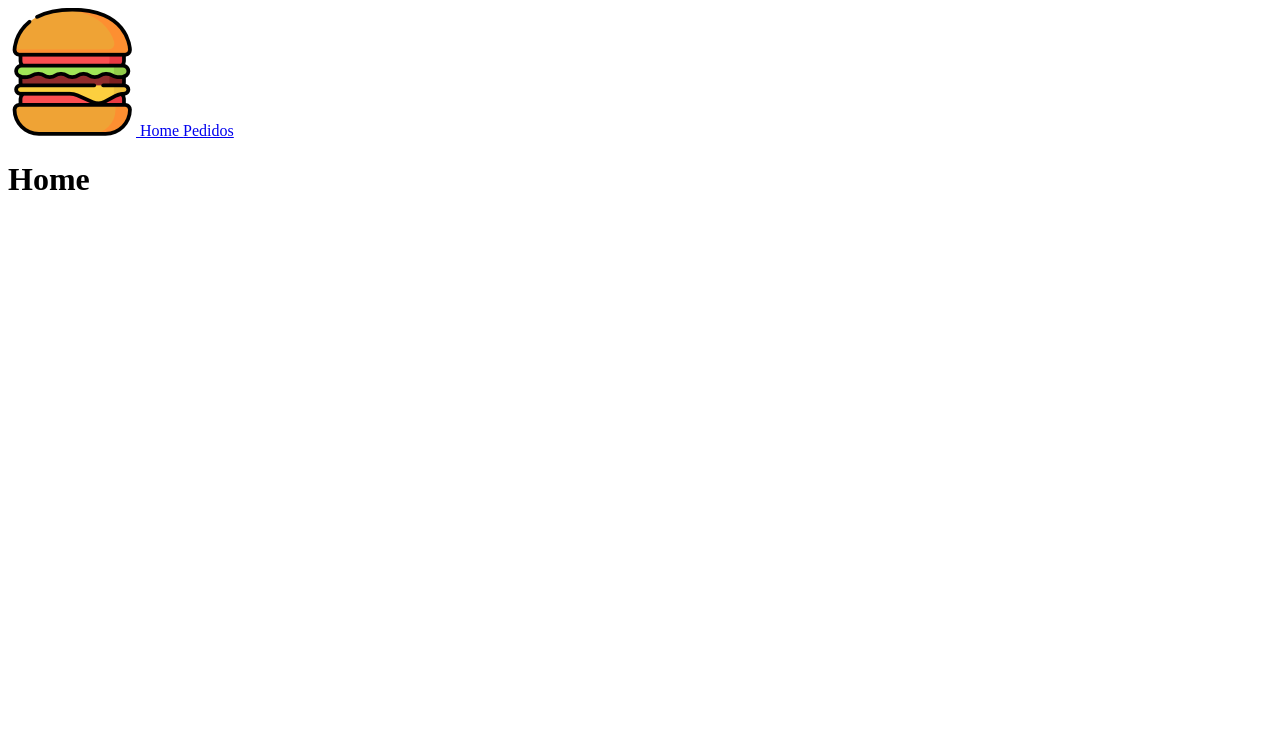
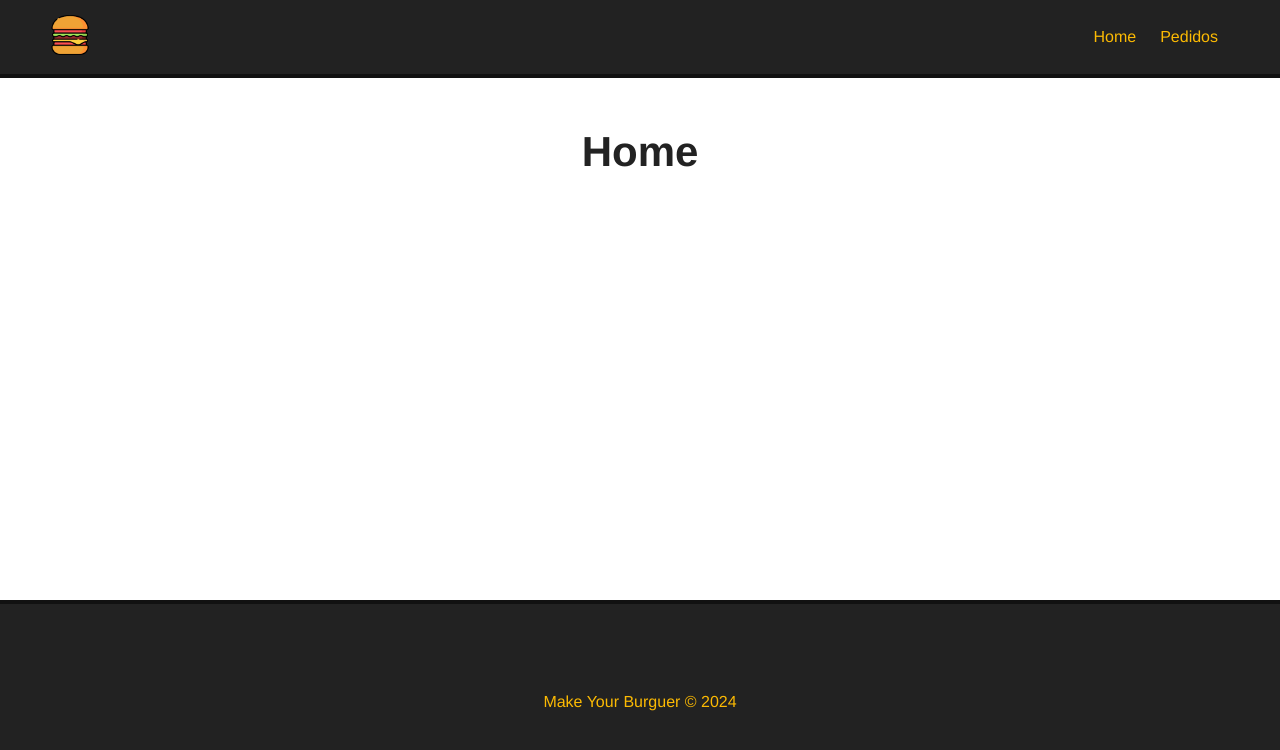
Before and after one commit to DevMatheusMarques/project-make-your-burguer, a Vue app: page / in a window 1280 px wide. Shown: the top 750 px of the page. Built offline with nearby package versions, Linux system fonts and the light colour scheme.

Commit message:
Finishing the header and footer

```diff
--- a/src/App.vue
+++ b/src/App.vue
@@ -1,19 +1,43 @@
 <template>
-  <Navbar/>
+  <Navbar :logo="logo_src" :alt="app_name"/>
   <router-view/>
   <Footer/>
 </template>
 
 <style>
+  * {
+    font-family: Helvetica;
+    padding: 0;
+    margin: 0;
+    box-sizing: border-box;
+  }
 
+  .container {
+    margin: 50px;
+    min-height: 250px;
+  }
+
+  h1 {
+    text-align: center;
+    font-size: 42px;
+    margin-bottom: 30px;
+    color: #222;
+  }
 </style>
+
 <script>
+import {defineComponent} from "vue";
 import Navbar from "@/components/Navbar.vue";
-import {defineComponent} from "vue";
 import Footer from "@/components/Footer.vue";
 
 export default defineComponent({
-  components: {Footer, Navbar}
+  components: {Footer, Navbar},
+  data() {
+    return {
+      logo_src: "/img/logo.png",
+      app_name: "Logotipo da Empresa"
+    }
+  }
 })
 
 </script>
--- a/src/components/Footer.vue
+++ b/src/components/Footer.vue
@@ -5,9 +5,22 @@ export default {
 </script>
 
 <template>
-
+  <footer class="footer">
+    <p>Make Your Burguer &copy; 2024</p>
+  </footer>
 </template>
 
 <style scoped>
-
+  .footer {
+    width: 100%;
+    height: 200px;
+    background-color: #222;
+    border-top: 4px solid #111;
+    color: #FCBA03;
+    display: flex;
+    align-items: center;
+    justify-content: center;
+    position: absolute;
+    bottom: 0;
+  }
 </style>
--- a/src/components/Navbar.vue
+++ b/src/components/Navbar.vue
@@ -1,23 +1,52 @@
 <script>
 export default {
-  name: "Navbar"
+  name: "Navbar",
+  props: ["logo", "alt"]
 }
 </script>
 
 <template>
-  <nav id="nav">
-    <router-link to="/">
-      <img src="/img/logo.png" alt="Logotipo da Empresa" id="logo">
+  <nav id="nav" class="nav">
+    <router-link to="/" class="nav__link-logo-url">
+      <img :src="logo" :alt="alt" class="nav__link-logo">
     </router-link>
-    <router-link to="/">
+    <router-link to="/" class="nav__link">
       Home
     </router-link>
-    <router-link to="/pedidos">
+    <router-link to="/pedidos" class="nav__link">
       Pedidos
     </router-link>
   </nav>
 </template>
 
 <style scoped>
+  .nav {
+    background-color: #222;
+    border-bottom: 4px solid #111;
+    padding: 15px 50px;
+    display: flex;
+    justify-content: flex-end;
+    align-items: center;
+  }
 
+  .nav__link-logo-url {
+    margin: auto;
+    margin-left: 0;
+  }
+
+  .nav__link-logo{
+    width: 40px;
+    height: 40px;
+  }
+
+  .nav__link {
+    color: #FCBA03;
+    text-decoration: none;
+    margin: 12px;
+    transition: .5s;
+  }
+
+  .nav__link:hover {
+    color: #FFF;
+  }
 </style>
--- a/src/views/Home.vue
+++ b/src/views/Home.vue
@@ -1,5 +1,5 @@
 <template>
-  <div class="home">
+  <div class="container">
 <h1>Home</h1>
   </div>
 </template>
--- a/src/views/Pedidos.vue
+++ b/src/views/Pedidos.vue
@@ -1,5 +1,5 @@
 <template>
-  <div class="about">
+  <div class="container">
     <h1>Pedidos</h1>
   </div>
 </template>
```
Also changed, not shown: src/assets/logo.png (deleted).
